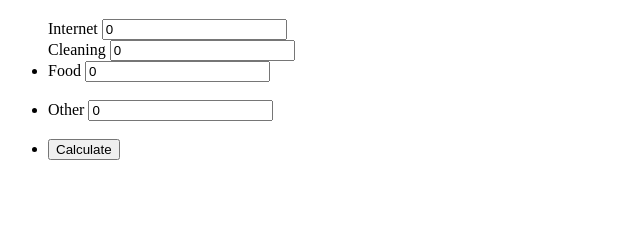
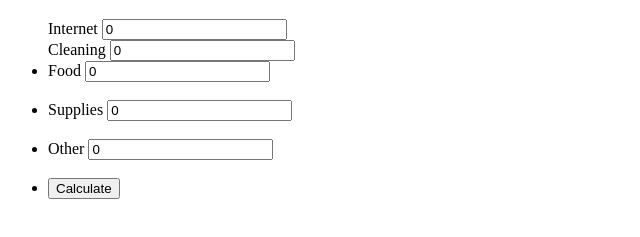
Before and after one commit to c-solia/isys3001-expense-splitter, a plain HTML site: page index.html in a window 1280 px wide. Shown: the part 61-298 px from the top of the page, without its empty margins (0-640 px from the left). Drawn offline with Linux system fonts and the light colour scheme.

Commit message:
HTML supplies button completed
user story MSD424OL2-11
https://jira.infotech.scu.edu.au/browse/MSD424OL2-11

```diff
--- a/index.html
+++ b/index.html
@@ -34,6 +34,12 @@
       </li>
       <br>
 
+      <li>
+        <label for="supplies">Supplies</label>
+        <input type="number" id="supplies" value="0" min="0"/>
+      </li>
+      <br>
+
       <!-- Miscellaneous expenses input -->
       <li>
         <label for="other">Other</label>
```
